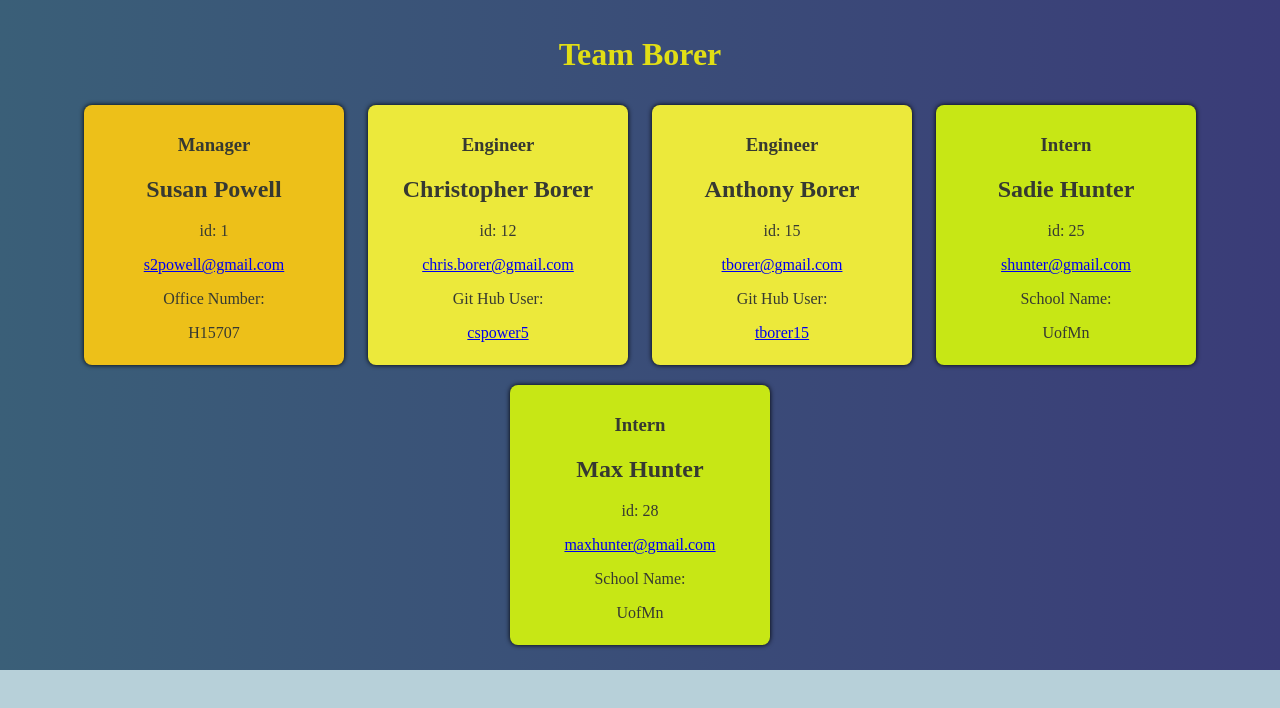
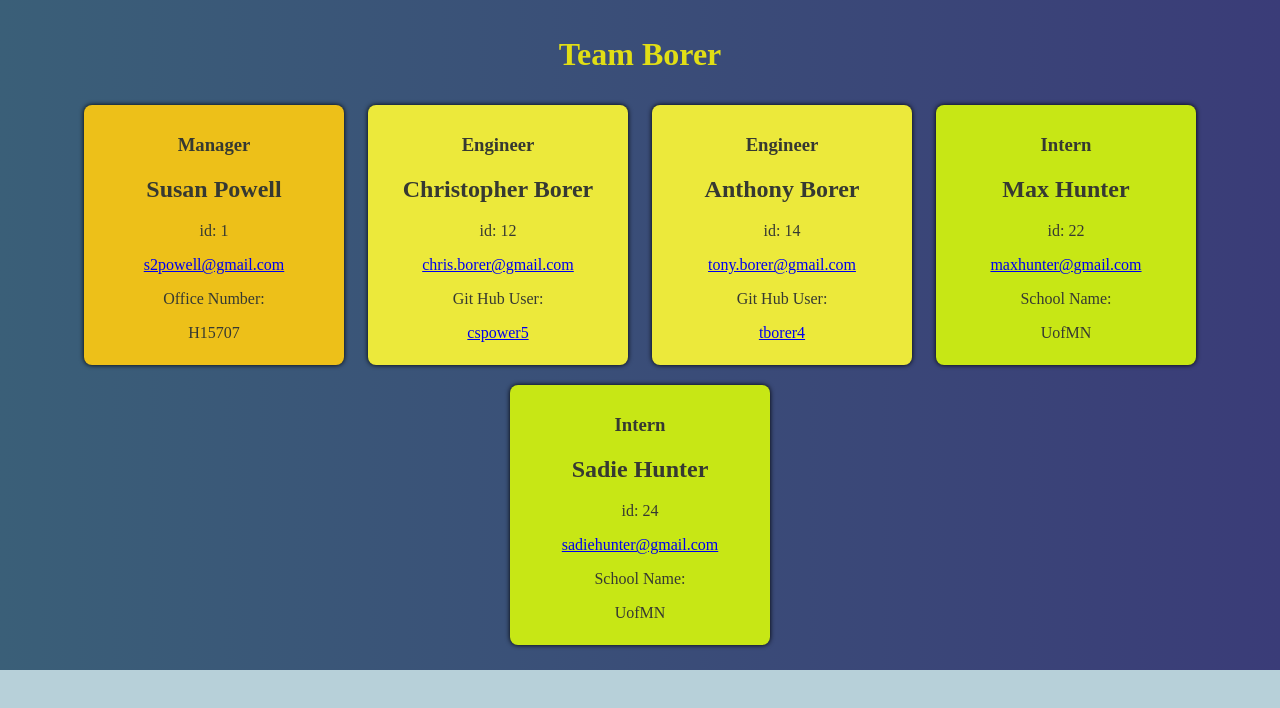
Before and after one commit to cspower5/team-profile-generator, a website: page dist/team.html in a window 1280 px wide. Drawn offline with Linux system fonts and the light colour scheme.

Commit message:
updated readme file

```diff
--- a/dist/team.html
+++ b/dist/team.html
@@ -41,6 +41,7 @@
     <header>
     <h1>Team Borer</h1>
     <main>
+
     <section class="Manager">
     <h3>Manager</h3>
     <h2>Susan Powell</h2>
@@ -63,29 +64,29 @@
     <section class="Engineer">
     <h3>Engineer</h3>
     <h2>Anthony Borer</h2>
-    <p>id: 15</p>
-    <a href=mailto:tborer@gmail.com>tborer@gmail.com</a>
+    <p>id: 14</p>
+    <a href=mailto:tony.borer@gmail.com>tony.borer@gmail.com</a>
 
         <p>Git Hub User:</p>
-        <a href=https://github.com/tborer15>tborer15</a>
+        <a href=https://github.com/tborer4>tborer4</a>
+        </section>
+
+    <section class="Intern">
+    <h3>Intern</h3>
+    <h2>Max Hunter</h2>
+    <p>id: 22</p>
+    <a href=mailto:maxhunter@gmail.com>maxhunter@gmail.com</a>
+    <p>School Name:</p>
+        <p>UofMN</p>
         </section>
 
     <section class="Intern">
     <h3>Intern</h3>
     <h2>Sadie Hunter</h2>
-    <p>id: 25</p>
-    <a href=mailto:shunter@gmail.com>shunter@gmail.com</a>
+    <p>id: 24</p>
+    <a href=mailto:sadiehunter@gmail.com>sadiehunter@gmail.com</a>
     <p>School Name:</p>
-        <p>UofMn</p>
-        </section>
-
-    <section class="Intern">
-    <h3>Intern</h3>
-    <h2>Max Hunter</h2>
-    <p>id: 28</p>
-    <a href=mailto:maxhunter@gmail.com>maxhunter@gmail.com</a>
-    <p>School Name:</p>
-        <p>UofMn</p>
+        <p>UofMN</p>
         </section>
 
 </main>
```
Also changed, not shown: README.md, 1 other file.
